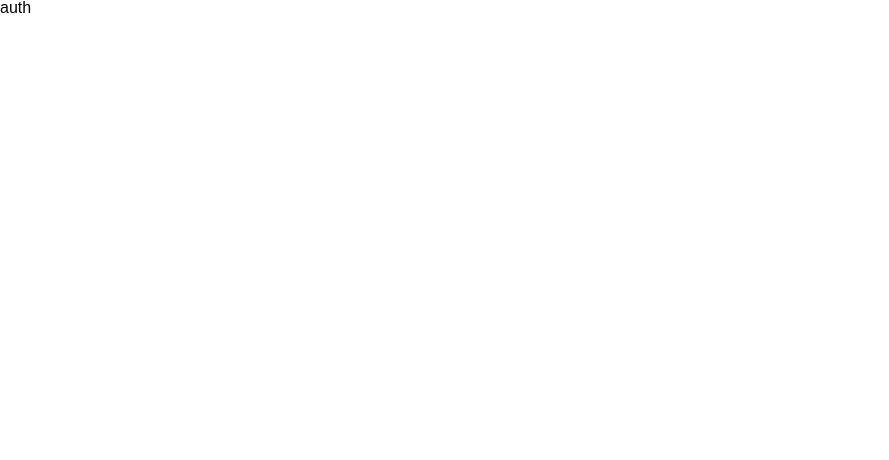
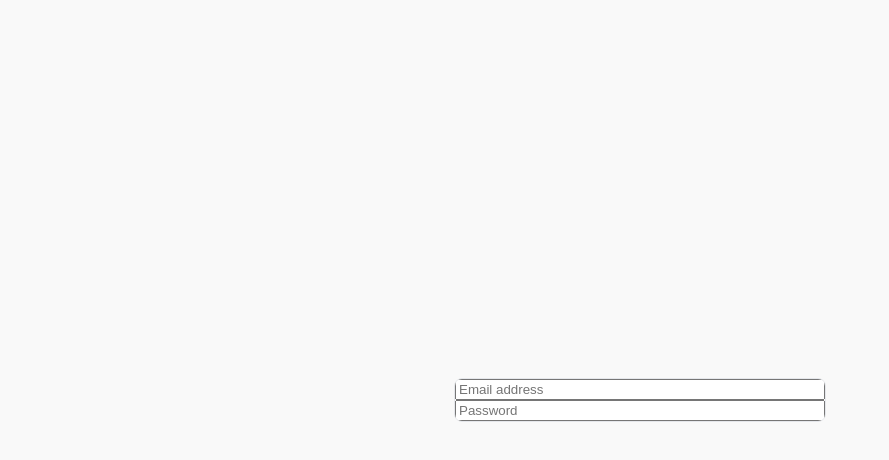
Before and after one commit to tropikow/nuxt-callkit, a Nuxt app: page /auth in a window 1280 px wide. Shown: the top 460 px of the page, without its empty margins (0-889 px from the left). Built offline with nearby package versions, Linux system fonts and the light colour scheme.

Commit message:
Refactor app layout and styles: change root element from div to body, add CSS variables for colors, and enhance auth page with a centered login form.

```diff
--- a/app/app.vue
+++ b/app/app.vue
@@ -1,5 +1,5 @@
 <template>
-  <div>
+  <body>
     <NuxtPage />
-  </div>
+  </body>
 </template>
--- a/app/assets/css/main.css
+++ b/app/assets/css/main.css
@@ -7,7 +7,16 @@
   --colorBlue: #dbeafe;
   --colorGreen: #22c55e;
   --colorRed: #ef4444;
+	--colorGrayLight: #e5e7eb;
 }
+
+html {
+	box-sizing: border-box;
+}
+*, *:before, *:after {
+	box-sizing: inherit;
+}
+
 
 /* http://meyerweb.com/eric/tools/css/reset/
    v2.0 | 20110126
@@ -42,6 +51,13 @@ footer, header, hgroup, menu, nav, section {
 }
 body {
 	line-height: 1;
+	margin: 0;
+	padding: 0;
+	position: fixed;
+	width: 100vw;
+	height: 100vh;
+	overflow: hidden;
+	background-color: var(--white);
 }
 ol, ul {
 	list-style: none;
--- a/app/pages/auth.vue
+++ b/app/pages/auth.vue
@@ -1,5 +1,26 @@
 <template>
-  <div>
-    auth
+  <div class="background">
+    <form class="loginContainer">
+      <input type="email" placeholder="Email address" />
+      <input type="password" placeholder="Password" />
+    </form>
   </div>
 </template>
+<style>
+  .background {
+    display: flex;
+    justify-content: center;
+    align-items: center;
+    width: 100%;
+    height: 100%;
+  }
+  .loginContainer {
+    border: 1px solid var(--colorGrayLight);
+    border-radius: var(--borderRadius);
+    overflow: hidden;
+  }
+  .loginContainer>input {
+    width: 100%;
+    height: 100%;
+  }
+</style>
```
